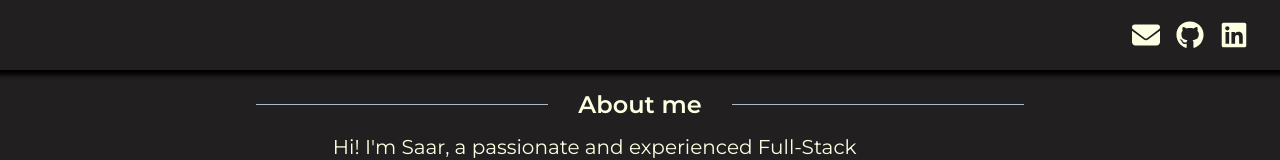
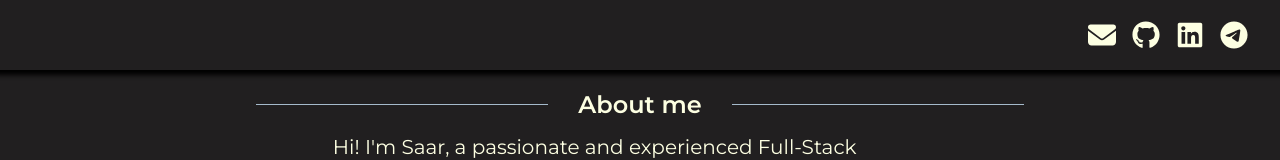
Before and after one commit to Saar25/saar25.github.io, a Next.js app: page / in a window 1280 px wide. Shown: the top 160 px of the page. Built offline with nearby package versions, Linux system fonts and the light colour scheme.

Commit message:
added telegram to contact me

```diff
--- a/src/components/contact-me/contact-me.tsx
+++ b/src/components/contact-me/contact-me.tsx
@@ -1,6 +1,6 @@
 'use client';
 
-import { FaEnvelope, FaGithub, FaLinkedin } from 'react-icons/fa6';
+import { FaEnvelope, FaGithub, FaLinkedin, FaTelegram } from 'react-icons/fa6';
 import styles from './contact-me.module.scss';
 
 export interface ContactMeProps {
@@ -22,6 +22,10 @@ export const ContactMe = ({ showText }: ContactMeProps) => {
                 <FaLinkedin size={28} />
                 {showText && <span>saar-tako-304b67215</span>}
             </a>
+            <a href="https://t.me/iamsaart" className={styles['contact-me-href']}>
+                <FaTelegram size={28} />
+                {showText && <span>@iamsaart</span>}
+            </a>
         </div>
     );
 };
```
